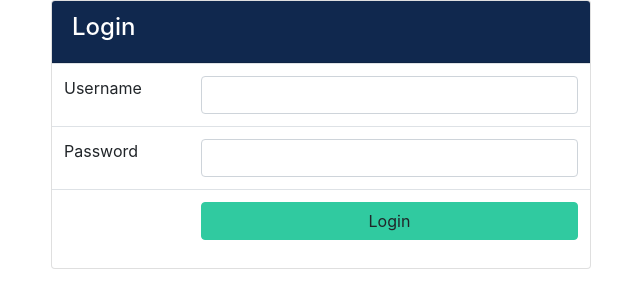
After one commit to gmakridakis/movierama, a Django app: page /accounts/login in a window 1280 px wide. The commit adds this page. Shown: the top 308 px of the page, without its empty margins (319-959 px from the left). Run offline with Django 4.2, Linux system fonts and the light colour scheme; some libraries are stand-ins or nearby versions.

Commit message:
User login

```diff
--- a/accounts/urls.py
+++ b/accounts/urls.py
@@ -2,4 +2,8 @@ from django.urls import path
 
 from accounts import views
 
-urlpatterns = [path("register", views.register, name="register"), path("logout", views.logout, name="logout")]
+urlpatterns = [
+    path("register", views.register, name="register"),
+    path("logout", views.logout, name="logout"),
+    path("login", views.login, name="login"),
+]
--- a/accounts/views.py
+++ b/accounts/views.py
@@ -14,18 +14,24 @@ def register(request):
 
         # Validations
         if password != password2:
+            print("Passwords do not match")
             # messages.error(request, "Passwords do not match")
             return redirect("register")
 
         if User.objects.filter(username=username).exists():
-            # messages.error(request, f"User with the username {username} already exists")
+            print(f"User with username {username} already exists")
+            # messages.error(request, f"User with username {username} already exists")
             return redirect("register")
 
-        user = User.objects.create(
+        user = User.objects.create_user(
             username=username, first_name=first_name, last_name=last_name, password=password, email=email
         )
         user.save()
-        return render(request, "movies/index")
+        auth.login(request, user)
+        print(f"Welcome to Movierama {username}!")
+        # messages.success(request, f"Welcome to Movierama {username}!")
+
+        return redirect("index")
 
     else:
         return render(request, "accounts/register.html")
@@ -34,6 +40,27 @@ def register(request):
 def logout(request):
     if request.method == "POST":
         auth.logout(request)
-        messages.success(request, "You are now logged out")
-        # return redirect("login")
-        return render(request, "movies/index.html")
+        print("You have logged out from Movierama")
+        # messages.success(request, "You have logged out from Movierama")
+        return redirect("index")
+
+
+def login(request):
+    if request.method == "POST":
+        username = request.POST["username"]
+        password = request.POST["password"]
+
+        user = auth.authenticate(username=username, password=password)
+
+        if user is not None:
+            auth.login(request, user)
+            print(f"Welcome back {username}!")
+            # messages.success(request, f"Welcome back {username}!")
+            return redirect("index")
+        else:
+            print("Invalid credentials, check your username and password and try again")
+            # messages.error(request, "Invalid credentials, check your username and password and try again")
+            return redirect("login")
+
+    else:
+        return render(request, "accounts/login.html")
--- /dev/null
+++ b/templates/accounts/login.html
@@ -0,0 +1,43 @@
+{%  load static %}
+<!DOCTYPE html>
+<html lang="en">
+<head>
+    <meta charset="UTF-8">
+    <title>Login</title>
+    <link rel="stylesheet" href="{% static 'css/bootstrap.css' %}">
+</head>
+<body>
+    <div class="container">
+      <div class="row">
+        <div class="col-md-6 mx-auto">
+            <div class="card">
+                <div class="card-header bg-primary text-white">
+                <h4>
+                    <i class="fas fa-user-plus"></i>Login
+                </h4>
+                </div>
+                <form action="{% url 'login' %}" method="POST">
+                {% csrf_token %}
+                    <table class="table">
+                        <thead>
+                        </thead>
+                        <tr>
+                            <td><label for="username">Username</label></td>
+                            <td><input type="text" name="username" class="form-control" required></td>
+                        </tr>
+                        <tr>
+                            <td><label for="password">Password</label></td>
+                            <td><input type="password" name="password" class="form-control" required></td>
+                        </tr>
+                        <tr>
+                            <td></td>
+                        <td><input type="submit" value="Login" class="btn btn-secondary btn-block"></td>
+                        </tr>
+                    </table>
+            </form>
+            </div>
+        </div>
+      </div>
+    </div>
+</body>
+</html>
--- a/templates/movies/index.html
+++ b/templates/movies/index.html
@@ -16,10 +16,10 @@
                     {% if user.is_authenticated %}
                         <form id="logout" action="{% url 'logout' %}" method="POST">
                           {% csrf_token %}
-                            <input type="submit" value="Logout" class="btn btn-secondary btn-block">
+                            <input type="submit" value="Logout" class="btn btn-dark btn-block">
                         </form>
                     {% else %}
-                    (Login button here)
+                        <a class="btn btn-secondary btn-block" href="{% url 'login' %}"><i class="fas fa-user-plus"></i>Login</a>
                     {% endif %}
                 </div>
                 <div class="col-md-6">
```
